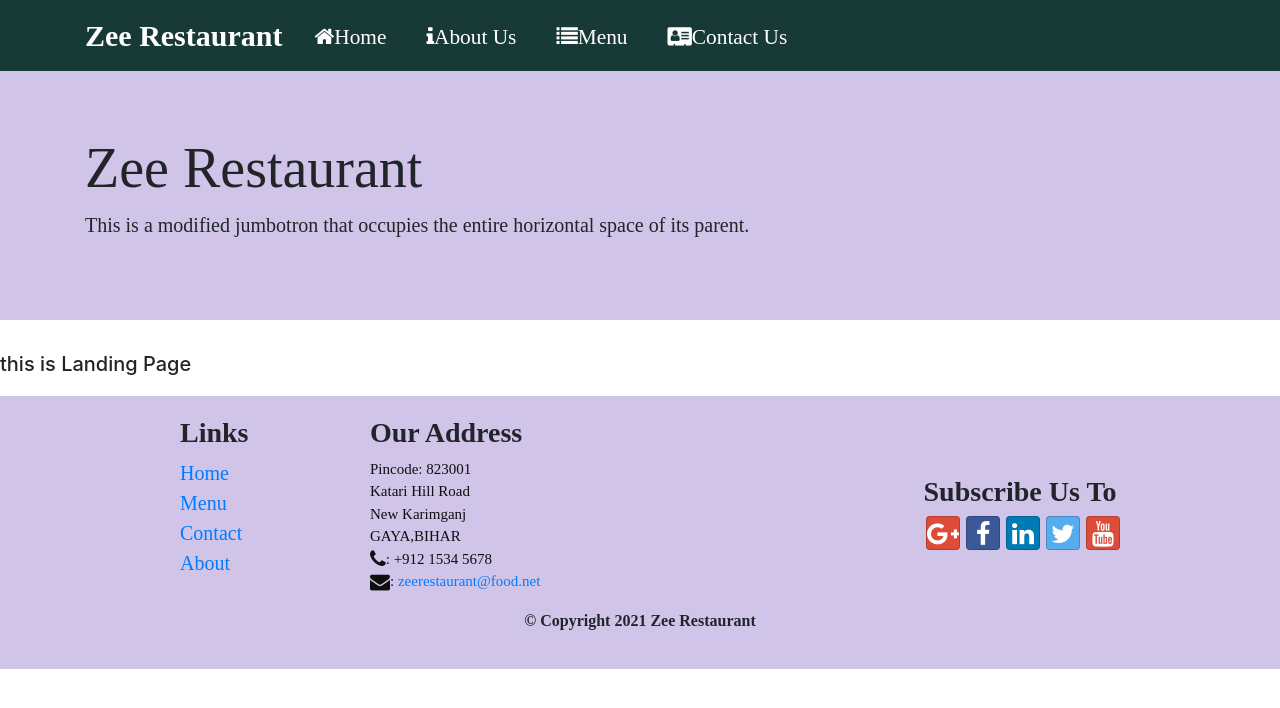
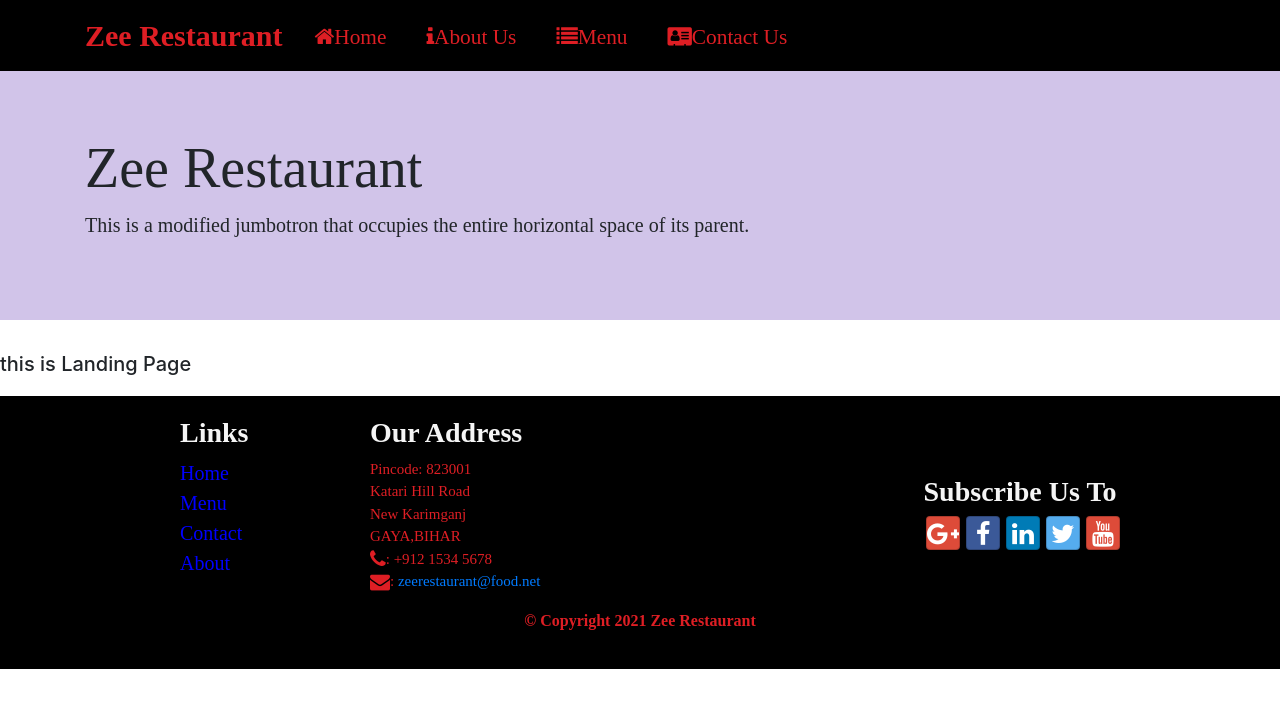
Before and after one commit to ZeesahanAhmad/Zee-Restaurant, a React (Create React App) app: page /home in a window 1280 px wide. Shown: the top 708 px of the page. Built offline with nearby package versions, Linux system fonts and the light colour scheme.

Commit message:
footer ahnd header color modified v:1

```diff
--- a/src/App.css
+++ b/src/App.css
@@ -1,8 +1,12 @@
-/* css for navbar */
 .navbar-color{
-    background-color:#183a37;
+    background-color:#000000;
 }
-/* css for footer */
+.menu-custom{
+    color:#DE1E24 ;
+}
+.menu-custom:hover{
+    color:white;
+}
 .row-header{
     margin:0px auto;
     padding:0px auto;
@@ -16,7 +20,7 @@
 }
 
 .footer{
-    background-color: #D1C4E9;
+    background-color: #000000;
     margin:0px auto;
     padding: 20px 0px 20px 0px;
     margin-top: 20px;
@@ -31,15 +35,34 @@ address{
 }
 .address-custom{
     font-size: 15px;
+    color: #DE1E24;
 }
 .footer-header{
-    font-size: 15px;
+    color:whitesmoke;
 }
 .footer-link-custom{
     font-size: 20px;
+    color:blue;
     text-decoration: none;
+}
+.footer-link-custom:hover{
+    color:white;
 }
 .leader-media-img{
     border:1px solid black;
     border-radius: 100%;
 }
+.comment-header-custom{
+    color:#DE1E24;
+    font-size: 28px;
+    background-color:#000000 ;
+    padding:8px 6px 8px 8px;
+    text-align: center;
+}
+.copy-right-custom{
+   color: #DE1E24
+}
+.comment-custom{
+    border:1px solid black;
+    margin-top: 4px;
+}
--- a/src/component/dishDetails.js
+++ b/src/component/dishDetails.js
@@ -5,14 +5,14 @@ const RenderDish=({dish})=>{
 
     if(dish!=null){
       return(
-        <div className= "col-12 col-md-5 m-1 mt-5">
-        <Card>
+        <div className= "col-12 col-md-4 m-1 mt-5">
+         <Card>
           <CardImg  width="100%" src={dish.image} alt={dish.name}></CardImg>
           <CardBody>
             <CardTitle style={{fontSize:"25px",color:"red"}}><b>{dish.name}</b></CardTitle>
             <CardText>{dish.description}</CardText>
           </CardBody>
-       </Card>
+         </Card>
        </div>
 
       )
@@ -31,8 +31,8 @@ const DishDetail=(props)=>{
          const comments=props.comments.map((com)=>{
           if(props.comments!=null){
           return(
-             <div>
-             <p>{com.comment}</p>
+             <div className="font-custom comment-custom">
+             <h5>{com.comment}</h5>
              <b>{com.author}</b><b>{"      "}</b>
              <b>{new Intl.DateTimeFormat('en-US', { year: 'numeric', month: 'short', day: '2-digit'})
              .format(new Date(Date.parse(com.date)))}</b>
@@ -51,7 +51,8 @@ const DishDetail=(props)=>{
           <div className="container">
             <div className="row">
               <RenderDish dish={props.dish}/>
-              <div className="col-12 col-md-5 m-1 mt-5">
+              <div className="col-12 col-md-6 m-1 mt-5">
+               <p className="font-custom comment-header-custom" ><b>Your comments are valueble to Us</b></p>
                 {comments}
               </div>
             </div>
--- a/src/component/footerComponent.js
+++ b/src/component/footerComponent.js
@@ -6,7 +6,7 @@ const Footer=(props)=>{
     <div className="container">
     <div className="row justify-content-center">
         <div className="col-4 offset-1 col-sm-2">
-            <h3 className="font-custom"><b>Links</b></h3>
+            <h3 className="font-custom footer-header"><b>Links</b></h3>
             <ul className="list-unstyled font-custom">
                 <li><Link className="footer-link-custom" to="/home">Home</Link></li>
                 <li><Link className="footer-link-custom" to="/menu">Menu</Link></li>
@@ -16,7 +16,7 @@ const Footer=(props)=>{
             </ul>
         </div>
         <div className="col-7 col-sm-5">
-            <h3 className="font-custom"><b>Our Address</b></h3>
+            <h3 className="font-custom footer-header"><b>Our Address</b></h3>
             <address className="font-custom address-custom">
               Pincode: 823001<br/>
               Katari Hill Road<br/>
@@ -29,7 +29,7 @@ const Footer=(props)=>{
         </div>
         <div className="col-12 col-sm-4 align-self-center">
             <div className="text-center">
-                <h3 className="font-custom"><b>Subscribe Us To</b></h3>
+                <h3 className="font-custom footer-header"><b>Subscribe Us To</b></h3>
                 <a className="btn btn-social-icon btn-google" href="#"><i className="fa fa-google-plus"></i></a>
                 <a className="btn btn-social-icon btn-facebook" href="#"><i className="fa fa-facebook"></i></a>
                 <a className="btn btn-social-icon btn-linkedin" href="#"><i className="fa fa-linkedin"></i></a>
@@ -41,7 +41,7 @@ const Footer=(props)=>{
     </div>
     <div className="row justify-content-center">
         <div className="col-auto font-custom">
-            <p><b>© Copyright 2021 Zee Restaurant</b></p>
+            <p><b className="copy-right-custom">© Copyright 2021 Zee Restaurant</b></p>
         </div>
     </div>
 </div>
--- a/src/component/headerComponent.js
+++ b/src/component/headerComponent.js
@@ -24,24 +24,24 @@ class Header extends Component {
     return(
       <Navbar dark className="navbar-color" expand="md">
         <div className="container">
-            <NavbarToggler onClick={this.toggleNav} style={{color:"white"}} />
-            <NavbarBrand className=" font-custom mr-4" ><b style={{fontSize:'30px'}}>Zee Restaurant</b></NavbarBrand>
+            <NavbarToggler onClick={this.toggleNav} />
+            <NavbarBrand className=" font-custom mr-4" ><b style={{color:"#DE1E24",fontSize:"30px"}}>Zee Restaurant</b></NavbarBrand>
             <Collapse isOpen={this.state.isNavOpen} navbar >
             <Nav navbar>
               <NavItem >
-                <NavLink className="nav-link mr-4" style={{color:"white"}} to="/home"><b className="fa fa-home fa-lg">Home</b></NavLink>
+                <NavLink className="nav-link mr-4"  to="/home"><b className="fa fa-home fa-lg menu-custom">Home</b></NavLink>
               </NavItem>
 
               <NavItem>
-                <NavLink className="nav-link mr-4" style={{color:"white"}} to="/aboutus"><b className="fa fa-info fa-lg">About Us</b></NavLink>
+                <NavLink className="nav-link mr-4"  to="/aboutus"><b className="fa fa-info fa-lg menu-custom">About Us</b></NavLink>
               </NavItem>
 
               <NavItem>
-                <NavLink className="nav-link mr-4" style={{color:"white"}} to="/menu"><b className="fa fa-list fa-lg">Menu</b></NavLink>
+                <NavLink className="nav-link mr-4"  to="/menu"><b className="fa fa-list fa-lg menu-custom">Menu</b></NavLink>
               </NavItem>
 
               <NavItem>
-                <NavLink className="nav-link mr-4" style={{color:"white"}} to="contactus"><b className="fa fa-address-card fa-lg">Contact Us</b></NavLink>
+                <NavLink className="nav-link mr-4"  to="contactus"><b className="fa fa-address-card fa-lg menu-custom">Contact Us</b></NavLink>
               </NavItem>
           </Nav>
           </Collapse>
--- a/src/dataCollection/dishes.js
+++ b/src/dataCollection/dishes.js
@@ -2,7 +2,7 @@ export const DISHES = [
     {
         id: 0,
         name:'Uthappizza',
-        image: 'assets/images/uthappizza.png',
+        image: '../assets/images/uthappizza.png',
         category: 'mains',
         label:'Hot',
         price:'4.99',
@@ -10,7 +10,7 @@ export const DISHES = [
      {
         id: 1,
         name:'Zucchipakoda',
-        image: 'assets/images/zucchipakoda.png',
+        image: '../assets/images/zucchipakoda.png',
         category: 'appetizer',
         label:'',
         price:'1.99',
@@ -18,7 +18,7 @@ export const DISHES = [
      {
         id: 2,
         name:'Vadonut',
-        image: 'assets/images/vadonut.png',
+        image: '../assets/images/vadonut.png',
         category: 'appetizer',
         label:'New',
         price:'1.99',
@@ -26,7 +26,7 @@ export const DISHES = [
      {
         id: 3,
         name:'ElaiCheese Cake',
-        image: 'assets/images/elaicheesecake.png',
+        image: '../assets/images/elaicheesecake.png',
         category: 'dessert',
         label:'',
         price:'2.99',
@@ -34,7 +34,7 @@ export const DISHES = [
      {
         id:4,
         name:'Biryani',
-        image:'assets/images/biryani2.jpg',
+        image:'../assets/images/biryani2.jpg',
         category:'',
         label:'',
         price:'2.0',
@@ -43,7 +43,7 @@ export const DISHES = [
    {
         id: 5,
         name:'Noodle',
-        image: 'assets/images/noodles2.jpg',
+        image: '../assets/images/noodles2.jpg',
         category: '',
         label:'',
         price:'1.99',
--- a/src/dataCollection/leaders.js
+++ b/src/dataCollection/leaders.js
@@ -2,7 +2,7 @@ export const LEADERS = [
     {
       id: 0,
       name: 'Peter Pan',
-      image: '/assets/images/alberto.png',
+      image: '/assets/images/chef1.jpg',
       designation: 'Chief Epicurious Officer',
       abbr: 'CEO',
       featured: false,
@@ -19,8 +19,8 @@ export const LEADERS = [
     },
     {
       id: 2,
-      name: 'Agumbe Tang',
-      image: '/assets/images/alberto.png',
+      name: 'Osama Mustafa',
+      image: '/assets/images/chef2.jpg',
       designation: 'Chief Taste Officer',
       abbr: 'CTO',
         featured: false,
```
